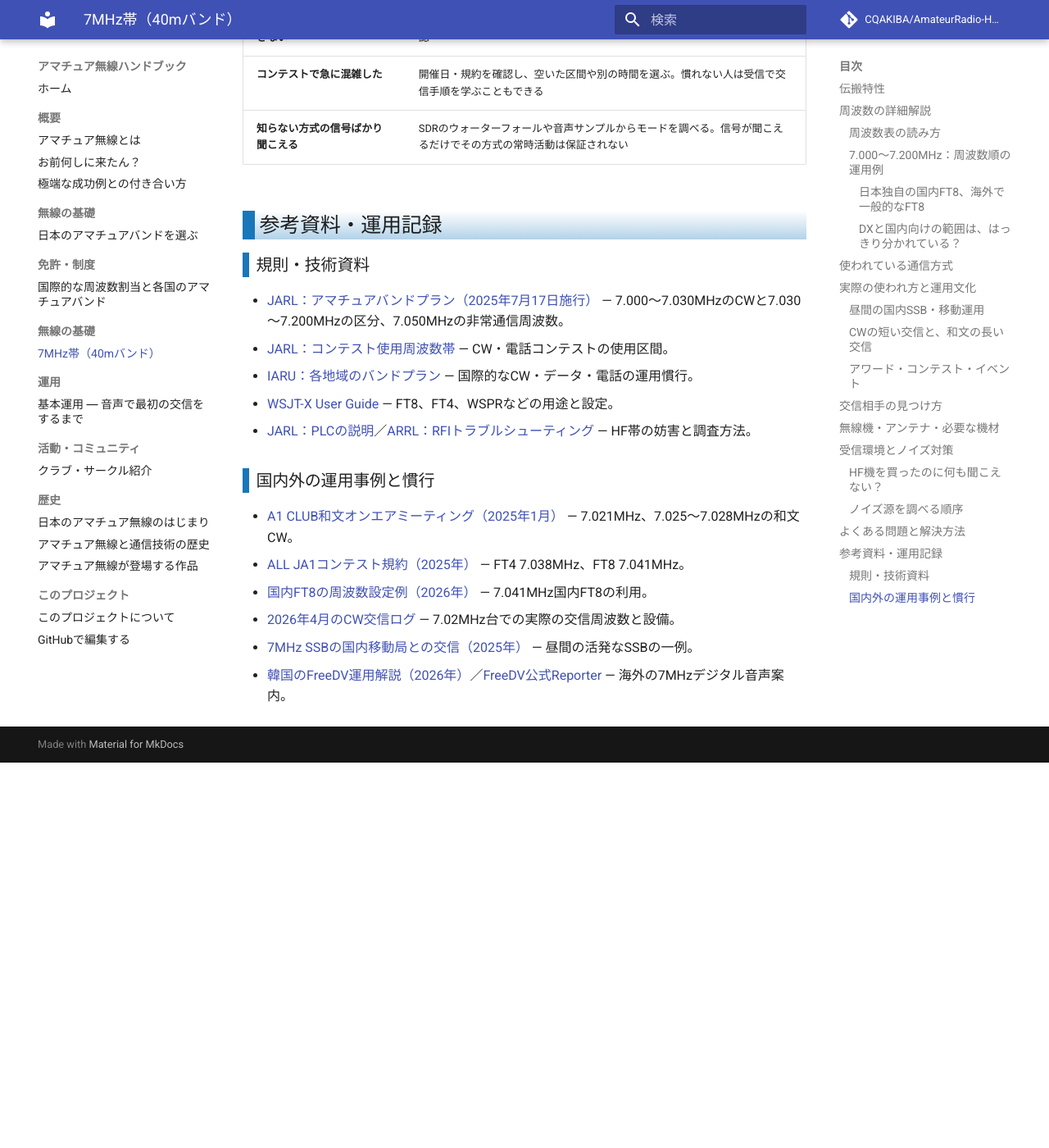
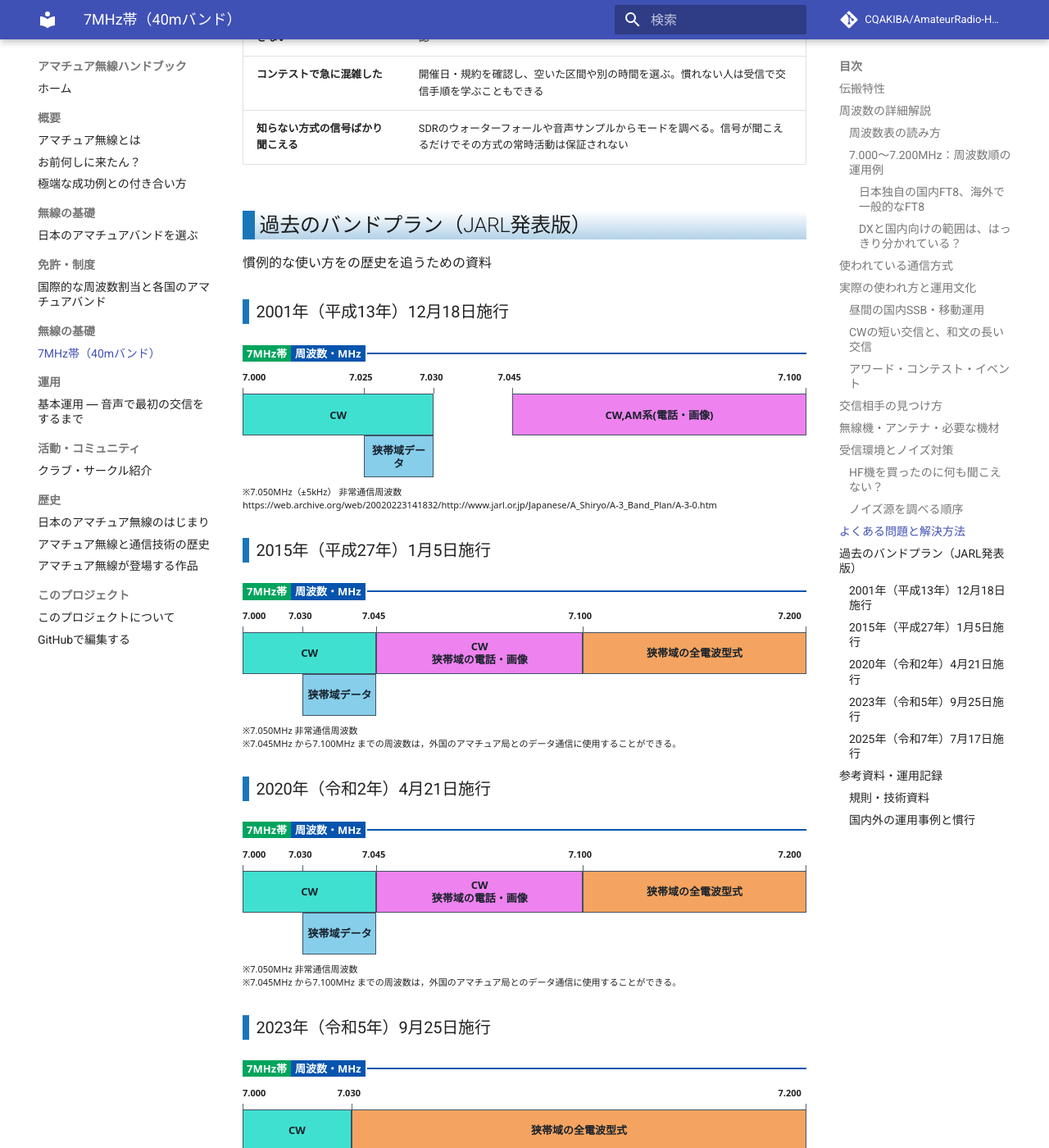
Before and after one commit to CQAKIBA/AmateurRadio-Handbook, an MkDocs documentation site: the page built from docs/02_無線の基礎/7MHz帯.md, in a window 1280 px wide and 1400 px high, scrolled down 9720 px. Shown: the whole window at 82% size. Built offline with MkDocs 1.6.1 and Material for MkDocs 9.7.7, drawn with Linux system fonts in a browser that asks for light colours; comment, search, counter and statistics services are not loaded; before the commit the page ends 10650 px from its top, so only the background shows below that; some of the changed text lies outside the part shown.

Commit message:
Add historical band plans for 7MHz band
Added historical band plans for the 7MHz band, detailing regulations and frequency allocations from 2001 to 2025.

```diff
--- a/docs/02_無線の基礎/7MHz帯.md
+++ b/docs/02_無線の基礎/7MHz帯.md
@@ -201,6 +201,59 @@ PLCだけでなく、LED照明、ACアダプター、PC電源、充電器、太
 | **コンテストで急に混雑した** | 開催日・規約を確認し、空いた区間や別の時間を選ぶ。慣れない人は受信で交信手順を学ぶこともできる |
 | **知らない方式の信号ばかり聞こえる** | SDRのウォーターフォールや音声サンプルからモードを調べる。信号が聞こえるだけでその方式の常時活動は保証されない |
 
+## 過去のバンドプラン（JARL発表版）
+
+慣例的な使い方をの歴史を追うための資料
+
+### 2001年（平成13年）12月18日施行
+
+<div class="js-bandgraph" data-title="7MHz帯" data-unit="MHz">
+7.000 7.030 turquoise CW
+7.025 7.030 skyblue 狭帯域データ
+7.045 7.100 violet CW,AM系(電話・画像)
+@note ※7.050MHz（±5kHz） 非常通信周波数
+@note https://web.archive.org/web/20020223141832/http://www.jarl.or.jp/Japanese/A_Shiryo/A-3_Band_Plan/A-3-0.htm
+</div>
+
+### 2015年（平成27年）1月5日施行
+
+<div class="js-bandgraph" data-title="7MHz帯" data-unit="MHz">
+7.000 7.045 turquoise CW
+7.030 7.045 skyblue 狭帯域データ
+7.045 7.100 violet CW\n狭帯域の電話・画像
+7.100 7.200 sandybrown 狭帯域の全電波型式
+@note ※7.050MHz 非常通信周波数
+@note ※7.045MHz から7.100MHz までの周波数は，外国のアマチュア局とのデータ通信に使用することができる。
+</div>
+
+### 2020年（令和2年）4月21日施行
+
+<div class="js-bandgraph" data-title="7MHz帯" data-unit="MHz">
+7.000 7.045 turquoise CW
+7.030 7.045 skyblue 狭帯域データ
+7.045 7.100 violet CW\n狭帯域の電話・画像
+7.100 7.200 sandybrown 狭帯域の全電波型式
+@note ※7.050MHz 非常通信周波数
+@note ※7.045MHz から7.100MHz までの周波数は，外国のアマチュア局とのデータ通信に使用することができる。
+</div>
+
+### 2023年（令和5年）9月25日施行
+
+<div class="js-bandgraph" data-title="7MHz帯" data-unit="MHz">
+7.000 7.030 turquoise CW
+7.030 7.200 sandybrown 狭帯域の全電波型式
+@note ※7.050MHz 非常通信周波数
+</div>
+
+### 2025年（令和7年）7月17日施行
+
+<div class="js-bandgraph" data-title="7MHz帯" data-unit="MHz">
+7.000 7.030 turquoise CW
+7.030 7.200 sandybrown 狭帯域の全電波型式
+@note ※ 7.050MHz 非常通信周波数（非常事態・災害等発生時は変調帯域幅を考慮して十分な幅を静寂にしてください）
+</div>
+
+
 ## 参考資料・運用記録
 
 ### 規則・技術資料
```
